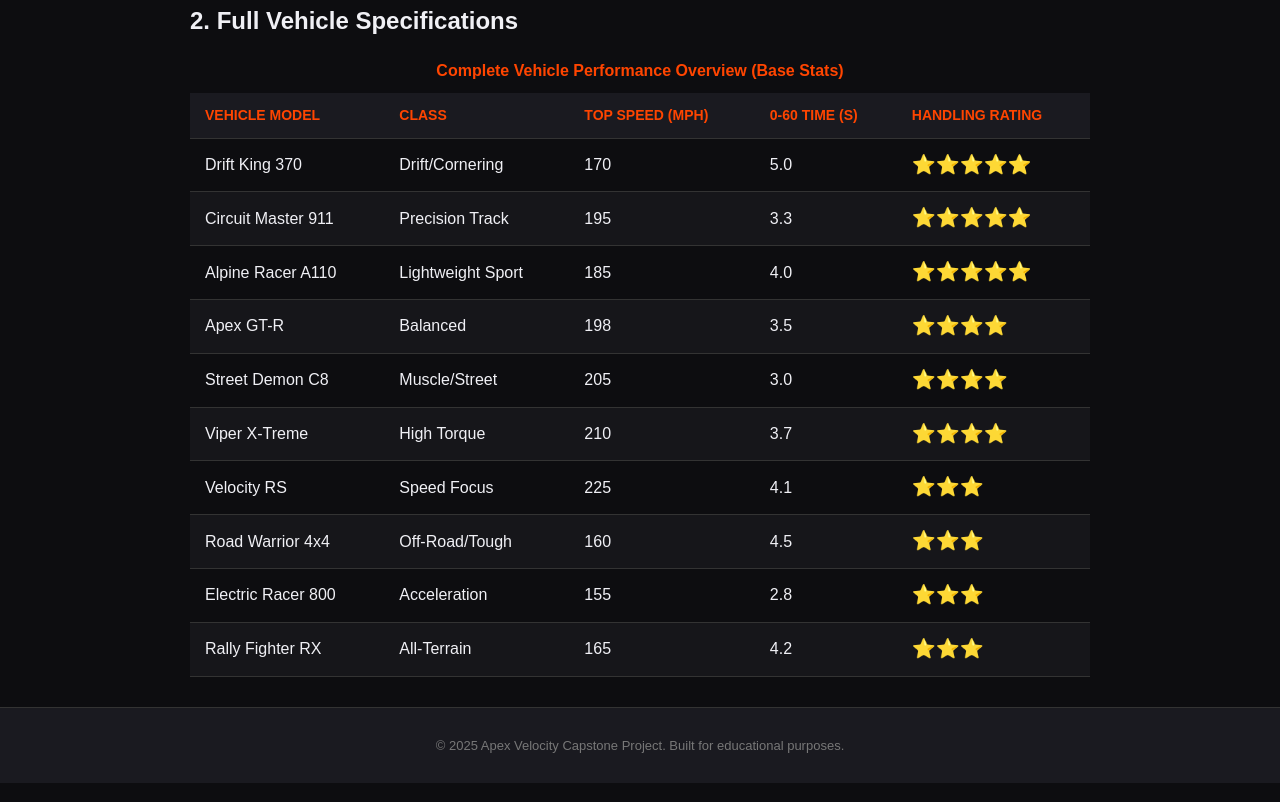
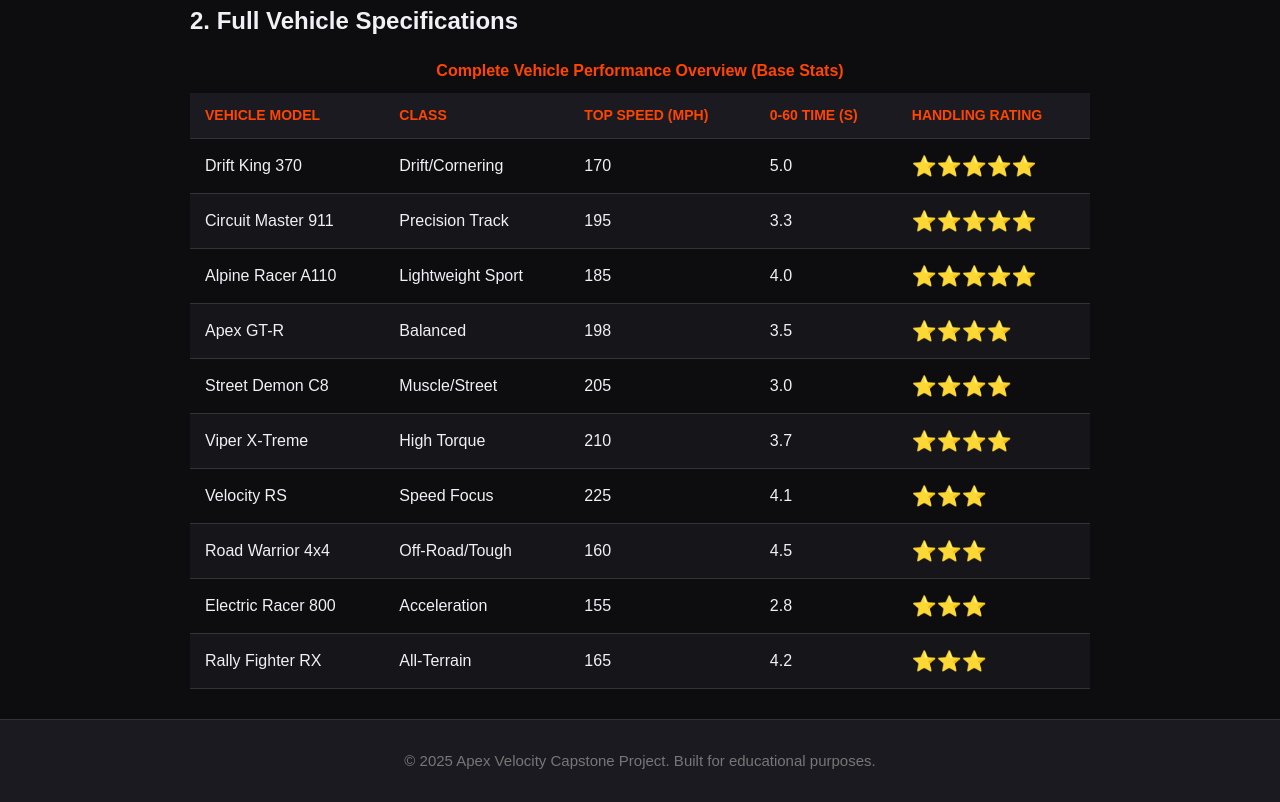
Before and after one commit to parth-access/Apex_Velocity, a plain HTML site: page cars.html in a window 1280 px wide. Shown: the part 1572-2374 px from the top of the page. Drawn offline with Linux system fonts and the light colour scheme.

```diff
--- a/cars.html
+++ b/cars.html
@@ -11,7 +11,7 @@
     <header>
         <nav>
             <div class="logo">
-                <img src="images/apex-velocity-logo.png" alt="Apex Velocity Logo" class="logo-image">
+                <img src="images/logo.png" alt="Apex Velocity Logo" class="logo-image">
                 <span class="logo-text">
                     <span class="logo-apex">APEX</span> <span class="logo-velocity">VELOCITY</span>
                 </span>
--- a/css/style.css
+++ b/css/style.css
@@ -209,7 +209,7 @@ nav ul li a.active {
 
 .car-specs-table td:nth-child(5) {
     color: gold;
-    font-size: 1.2em;
+    font-size: 20px;
 }
 
 
@@ -219,6 +219,6 @@ footer {
     padding: 15px;
     background-color: #1a1a20;
     color: #777;
-    font-size: 13px;
+    font-size: 15px;
     border-top: 1px solid #333;
 }
```
Also changed, not shown: js/main.js (added). Lines whose indentation alone changed are shown as unchanged.
